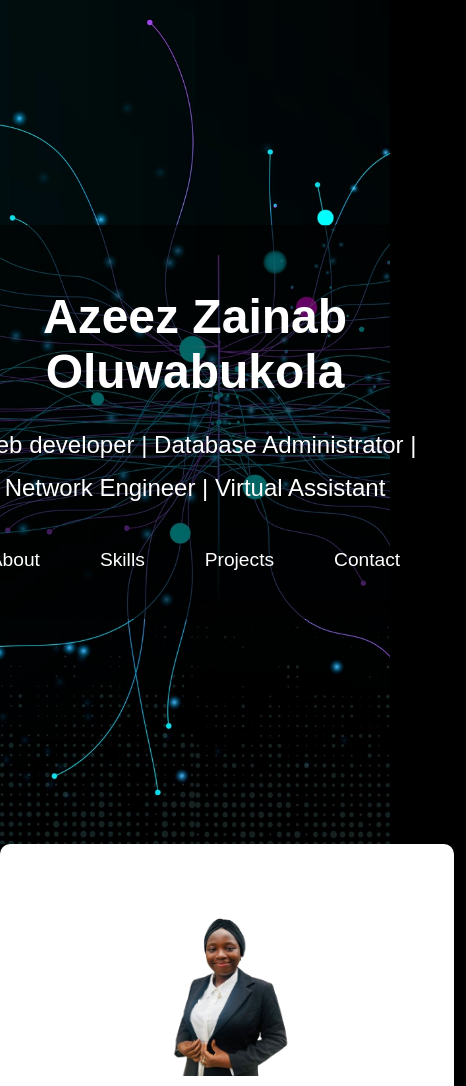
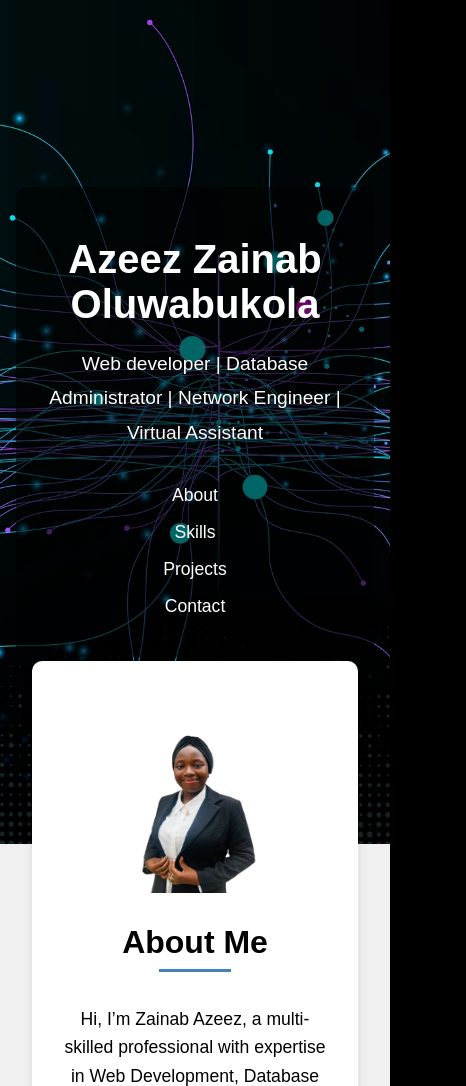
Before and after one commit to Azeez-Zainab/MyPortfolio, a plain HTML site: page index.html in a window 390 px wide. Shown: the top 1086 px of the page, 466 px wide, since content can reach past the window. Drawn offline with Linux system fonts and the light colour scheme.

Commit message:
Update index.html

```diff
--- a/index.html
+++ b/index.html
@@ -17,8 +17,7 @@ body {
 html {
     scroll-behavior: smooth;
 }
-
-/* Hero Section */
+    /* Hero Section */
 .hero {
     height: 100vh; /* Full screen height */
     background-image: url('https://github.com/Azeez-Zainab/MyPortfolio/blob/main/hero-bg.jpg?raw=true'); /* Replace with the path to your image */
@@ -63,13 +62,14 @@ html {
     border-color: #fff; /* Add a border color on hover */
 }
 
-
 .hero-content {
     background-color: rgba(0, 0, 0, 0.6); /* Semi-transparent background for text readability */
     padding: 2rem;
     border-radius: 10px;
     max-width: 800px; /* Limit text width */
+    width: 90%; /* Make the container responsive */
 }
+
 .hero h1 {
     font-size: 3rem;
     margin-bottom: 1rem;
@@ -81,7 +81,37 @@ html {
     line-height: 1.8;
 }
 
+/* Mobile responsiveness */
+@media screen and (max-width: 768px) {
+    .hero {
+        height: 100vh; /* Ensure the hero section fills the screen */
+        padding: 0 1rem; /* Add some padding on smaller screens */
+    }
+
+    .hero h1 {
+        font-size: 2.5rem; /* Adjust title size for mobile */
+    }
+
+    .hero p {
+        font-size: 1.2rem; /* Adjust paragraph font size for mobile */
+    }
+
+    .hero-nav ul {
+        flex-direction: column; /* Stack nav items vertically on smaller screens */
+        gap: 1rem; /* Space out the items */
+    }
+
+    .hero-nav a {
+        font-size: 1.1rem; /* Adjust nav link font size for mobile */
+        padding: 0.5rem 1.5rem; /* Adjust padding for mobile */
+    }
+
+    .hero-content {
+        max-width: 90%; /* Adjust content width */
+        padding: 1.5rem; /* Add more padding on smaller screens */
+    }
 }
+
 
 /* Section Styling */
 #about {
```
